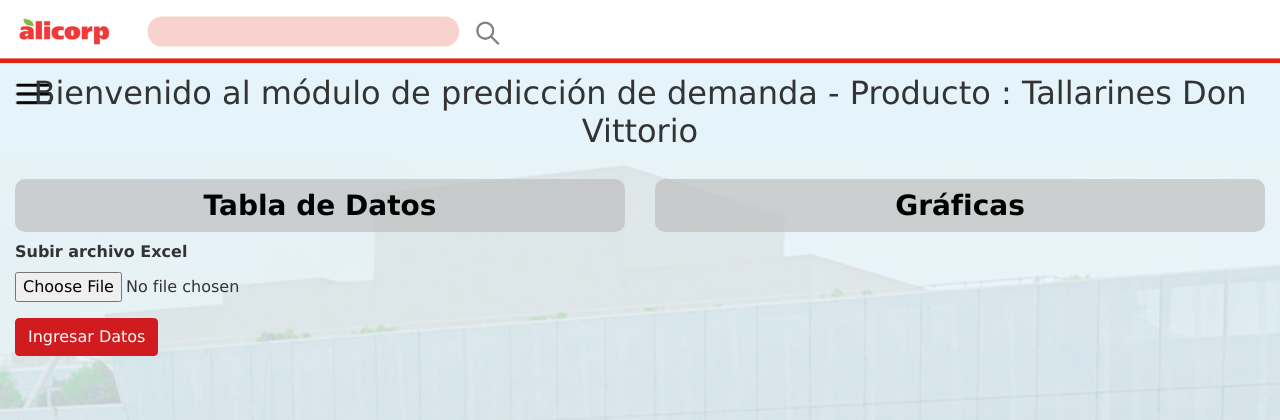
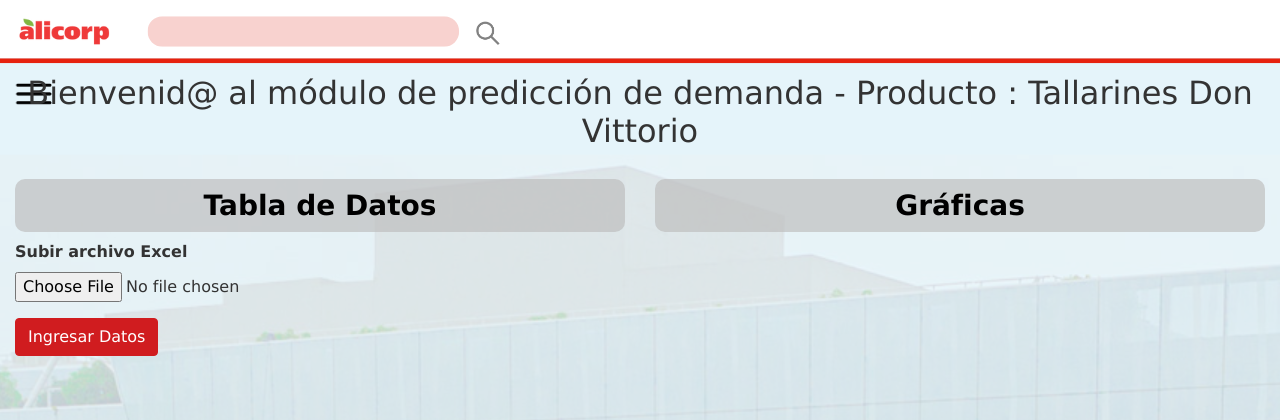
Before and after one commit to SebastianMatos/Planificaci-n-de-la-demanda-de-tallarines-Don-Vittorio, a Flask app: page / in a window 1280 px wide. Shown: the top 420 px of the page. Run offline with Flask 2, Linux system fonts and the light colour scheme; some libraries are stand-ins or nearby versions.

Commit message:
Fronted2

```diff
--- a/templates/index.html
+++ b/templates/index.html
@@ -19,7 +19,7 @@
 <body>
     <div class="container-fluid mt-4">
         <h1 class="text-center"></h1>
-        <h2 class="text-center" style="margin-top:30px;">Bienvenido al módulo de predicción de demanda - Producto : Tallarines Don Vittorio</h2>
+        <h2 class="text-center" style="margin-top:30px;">Bienvenid@ al módulo de predicción de demanda - Producto : Tallarines Don Vittorio</h2>
         <div class="row">
             <div class="col-md-6" style="height: 600px;">
                 <h3 class="text-center">Tabla de Datos</h3>
```
